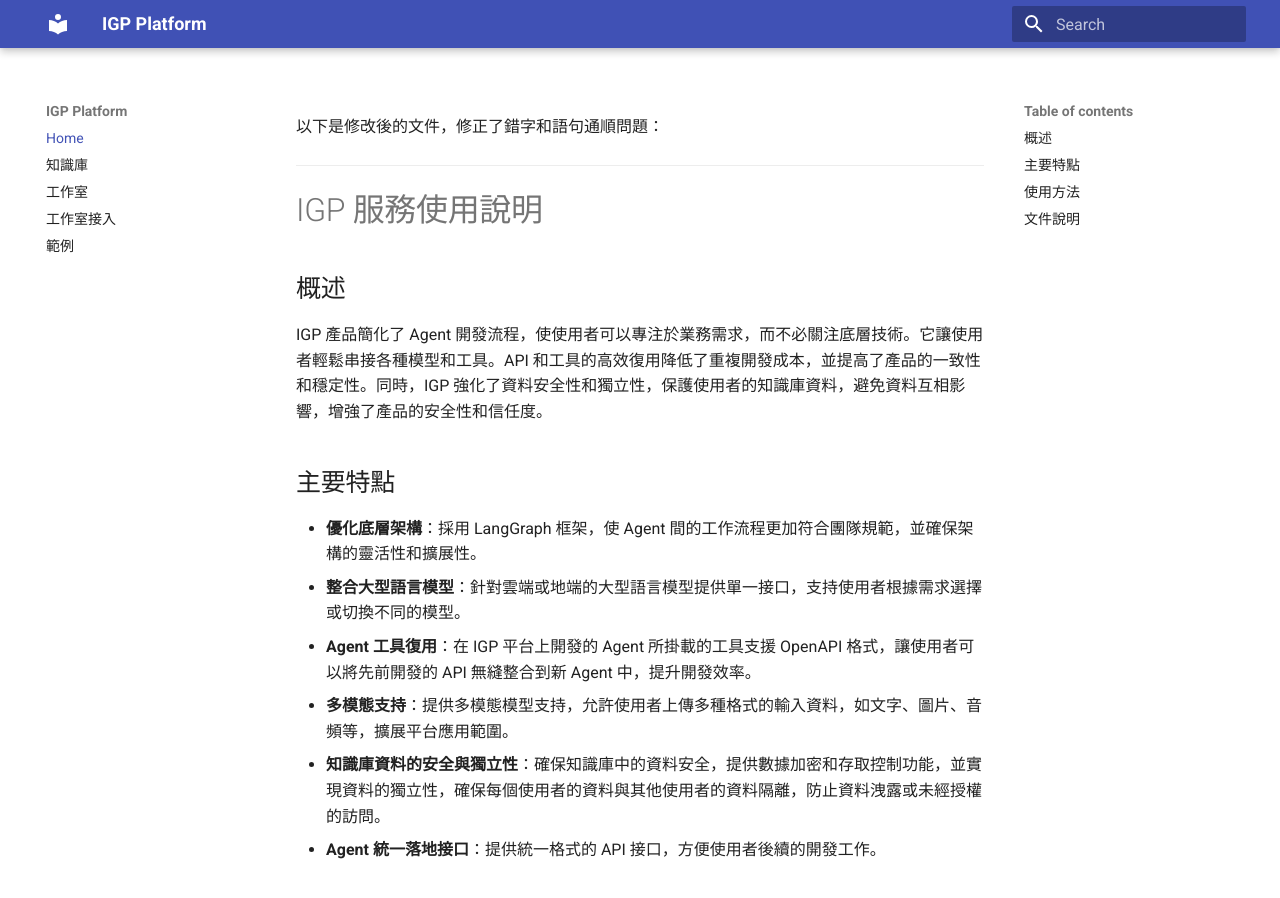
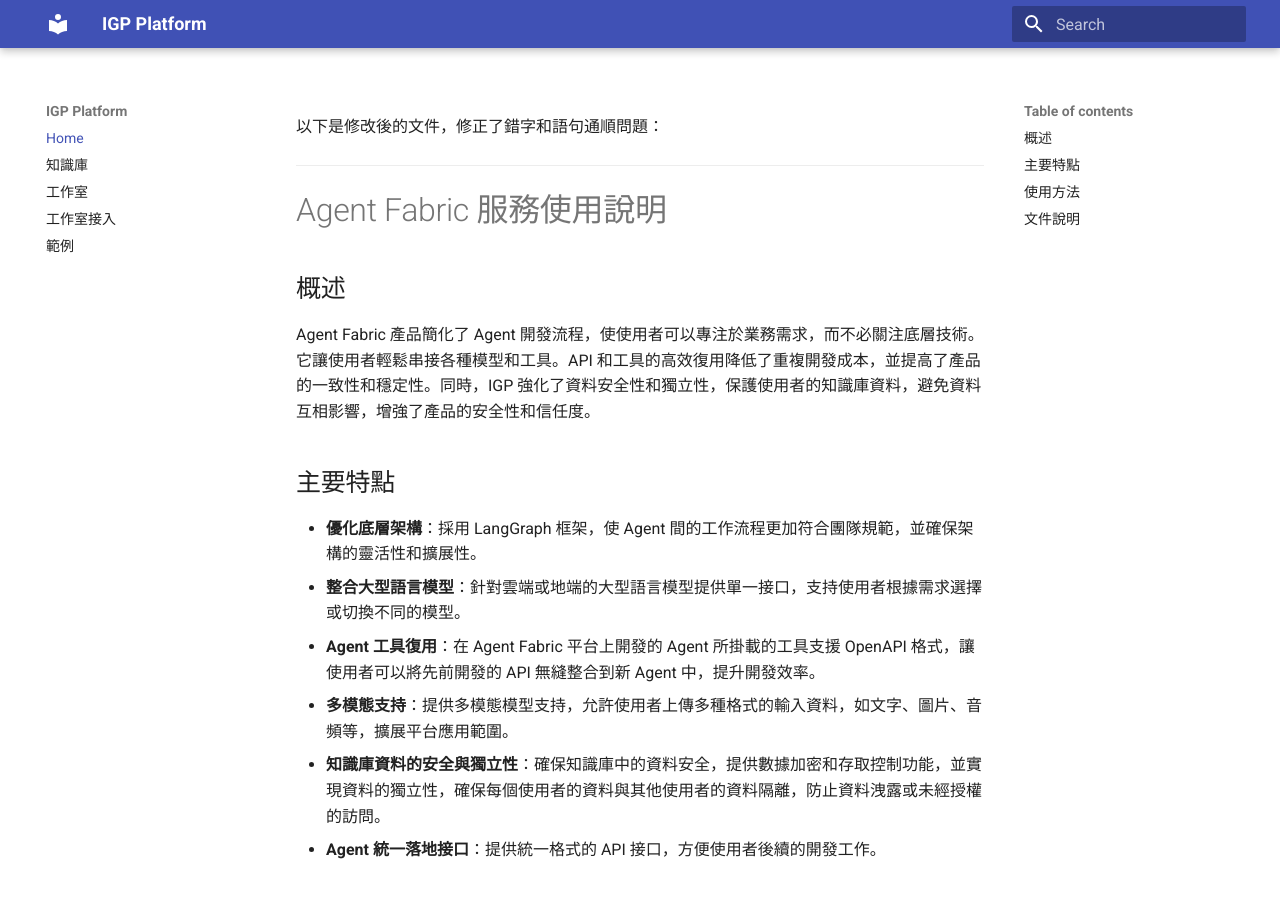
Before and after one commit to EI-Stack/igp_manual, an MkDocs documentation site: the page built from docs/index.md, in a window 1280 px wide and 900 px high. Built offline with MkDocs 1.6.1 and Material for MkDocs 9.7.7, drawn with Linux system fonts in a browser that asks for light colours.

Commit message:
update to  Agent Fabric

```diff
--- a/docs/index.md
+++ b/docs/index.md
@@ -2,17 +2,17 @@
 
 ---
 
-# IGP 服務使用說明
+# Agent Fabric 服務使用說明
 
 ## 概述
 
-IGP 產品簡化了 Agent 開發流程，使使用者可以專注於業務需求，而不必關注底層技術。它讓使用者輕鬆串接各種模型和工具。API 和工具的高效復用降低了重複開發成本，並提高了產品的一致性和穩定性。同時，IGP 強化了資料安全性和獨立性，保護使用者的知識庫資料，避免資料互相影響，增強了產品的安全性和信任度。
+Agent Fabric 產品簡化了 Agent 開發流程，使使用者可以專注於業務需求，而不必關注底層技術。它讓使用者輕鬆串接各種模型和工具。API 和工具的高效復用降低了重複開發成本，並提高了產品的一致性和穩定性。同時，IGP 強化了資料安全性和獨立性，保護使用者的知識庫資料，避免資料互相影響，增強了產品的安全性和信任度。
 
 ## 主要特點
 
 * **優化底層架構**：採用 LangGraph 框架，使 Agent 間的工作流程更加符合團隊規範，並確保架構的靈活性和擴展性。
 * **整合大型語言模型**：針對雲端或地端的大型語言模型提供單一接口，支持使用者根據需求選擇或切換不同的模型。
-* **Agent 工具復用**：在 IGP 平台上開發的 Agent 所掛載的工具支援 OpenAPI 格式，讓使用者可以將先前開發的 API 無縫整合到新 Agent 中，提升開發效率。
+* **Agent 工具復用**：在 Agent Fabric 平台上開發的 Agent 所掛載的工具支援 OpenAPI 格式，讓使用者可以將先前開發的 API 無縫整合到新 Agent 中，提升開發效率。
 * **多模態支持**：提供多模態模型支持，允許使用者上傳多種格式的輸入資料，如文字、圖片、音頻等，擴展平台應用範圍。
 * **知識庫資料的安全與獨立性**：確保知識庫中的資料安全，提供數據加密和存取控制功能，並實現資料的獨立性，確保每個使用者的資料與其他使用者的資料隔離，防止資料洩露或未經授權的訪問。
 * **Agent 統一落地接口**：提供統一格式的 API 接口，方便使用者後續的開發工作。
```
